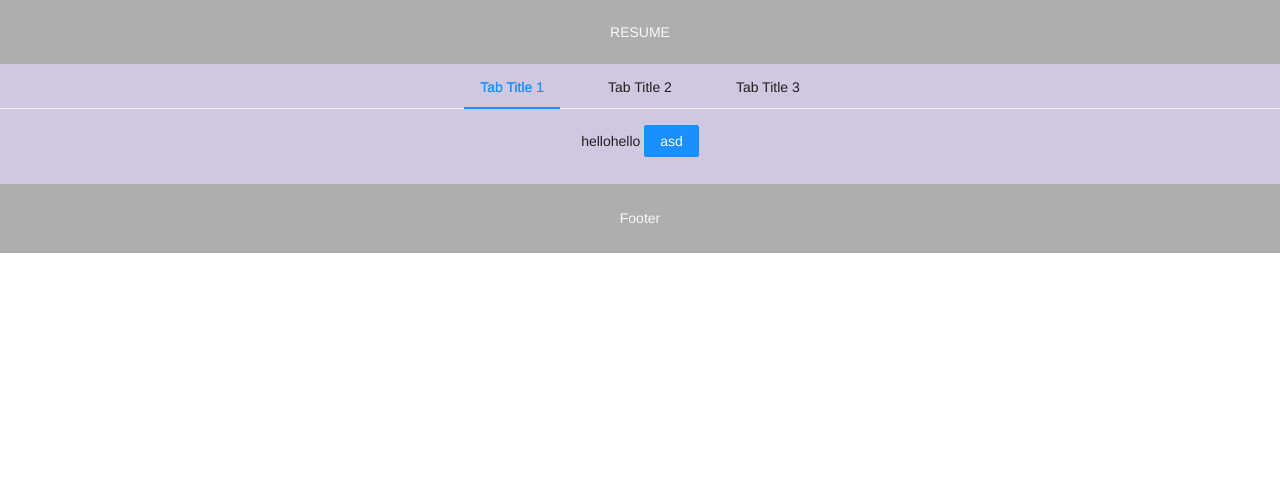
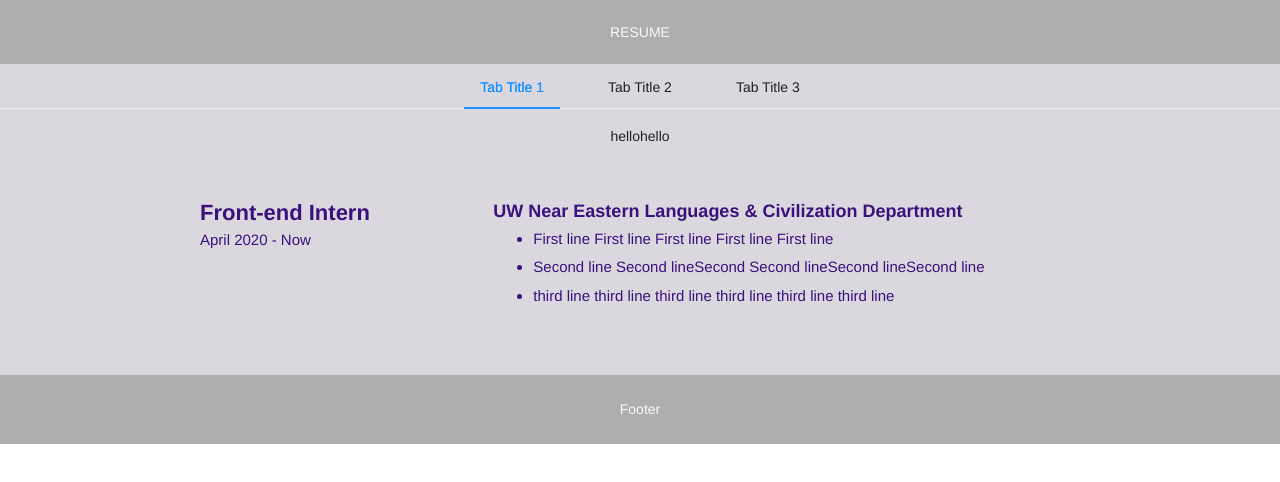
Before and after one commit to Gyangle/resume-vue, a Vue app: page / in a window 1280 px wide. Shown: the top 482 px of the page. Built offline with nearby package versions, Linux system fonts and the light colour scheme.

Commit message:
feat: constructExpCard

```diff
--- a/src/App.vue
+++ b/src/App.vue
@@ -22,7 +22,7 @@
 </template>
 
 <script>
-import ResumePane from './components/HelloWorld.vue'
+import ResumePane from './components/ResumePane.vue'
 
 export default {
   name: 'App',
@@ -49,12 +49,12 @@ export default {
   line-height: 1.5;
 }
 #components-layout-demo-basic .ant-layout-sider {
-  background: #535354;
+  background: #4f4f50;
   color: black;
   line-height: 120px;
 }
 #components-layout-demo-basic .ant-layout-content {
-  background: #d0c8e1;
+  background: #dad7df;
   min-height: 120px;
   line-height: 120px;
 }
--- a/src/components/HelloWorld.vue
+++ /dev/null
@@ -1,30 +0,0 @@
-<template>
-  <div class="hello">
-    hellohello
-    <a-button type="primary">asd</a-button>
-  </div>
-</template>
-
-<script>
-export default {
-  name: 'resumePane',
-  props: {
-  }
-}
-</script>
-<style scoped>
-h3 {
-  margin: 40px 0 0;
-}
-ul {
-  list-style-type: none;
-  padding: 0;
-}
-li {
-  display: inline-block;
-  margin: 0 10px;
-}
-a {
-  color: #42b983;
-}
-</style>
--- /dev/null
+++ b/src/components/ResumePane.vue
@@ -0,0 +1,49 @@
+<template>
+  <div class="hello">
+    hellohello
+  </div>
+  <exp-card :info="singleCard" />
+</template>
+
+<script>
+import ExpCard from './card/ExpCard.vue'
+
+export default {
+  name: 'resumePane',
+  components: {
+    ExpCard
+  },
+  props: {
+  },
+  data() {
+    const singleCard = {
+      position: 'Front-end Intern',
+      time: 'April 2020 - Now', group: 'UW Near Eastern Languages & Civilization Department',
+      content: ['First line First line First line First line First line ',
+                'Second line Second lineSecond Second lineSecond lineSecond line',
+                'third line third line third line third line third line third line']
+    }
+    return {
+      singleCard
+    }
+  },
+  methods: {
+  }
+}
+</script>
+<style scoped>
+h3 {
+  margin: 40px 0 0;
+}
+ul {
+  list-style-type: none;
+  padding: 0;
+}
+li {
+  display: inline-block;
+  margin: 0 10px;
+}
+a {
+  color: #42b983;
+}
+</style>
--- /dev/null
+++ b/src/components/card/ExpCard.vue
@@ -0,0 +1,66 @@
+<template>
+		<a-row class="card">
+			<a-col :span="8">
+				<div class="position">
+					{{info.position}}
+				</div>
+				<div class="time">
+					{{info.time}}
+				</div>
+			</a-col>
+			<a-col :span="16">
+				<div >
+					<div class="group">
+						{{info.group}}
+					</div>
+					<div class="content">
+						<ul>
+							<li v-for="(exp, index) in content" :key="index">
+								{{exp}}
+							</li>
+						</ul>
+					</div>
+				</div>
+			</a-col>
+		</a-row>
+</template>
+<script>
+export default {
+    name: 'ExpCard',
+    props: ['info'],
+		data() {
+			let content = this.info.content
+			return {
+				content // description of the content, in array
+			}
+		},
+    methods: {
+    handleClick() {
+      console.log(this.content)
+    }
+  }
+}
+</script>
+<style scoped>
+    .card {
+			color: #3b117b;
+			padding: 50px 200px;
+			text-align: left;
+		}
+		.position {
+			line-height:1.41em;
+			font-size:22px;
+			font-weight: bold;
+		}
+		.time {
+			font-size:15px
+		}
+		.group {
+			font-size:18px;
+			font-weight: bold;
+		}
+		.content {
+			line-height:1.875em;
+			font-size:15px
+		}
+</style>
```
